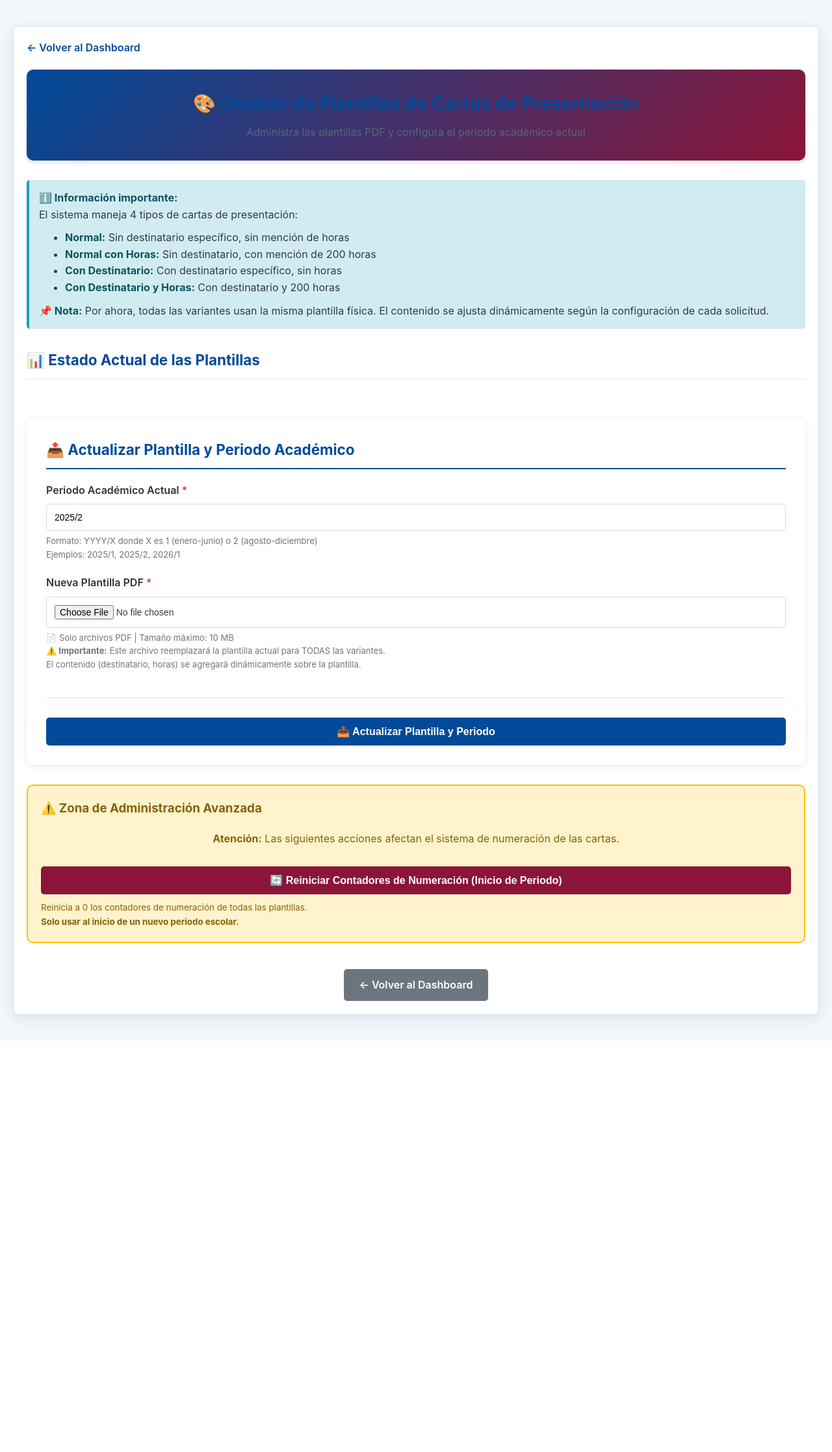
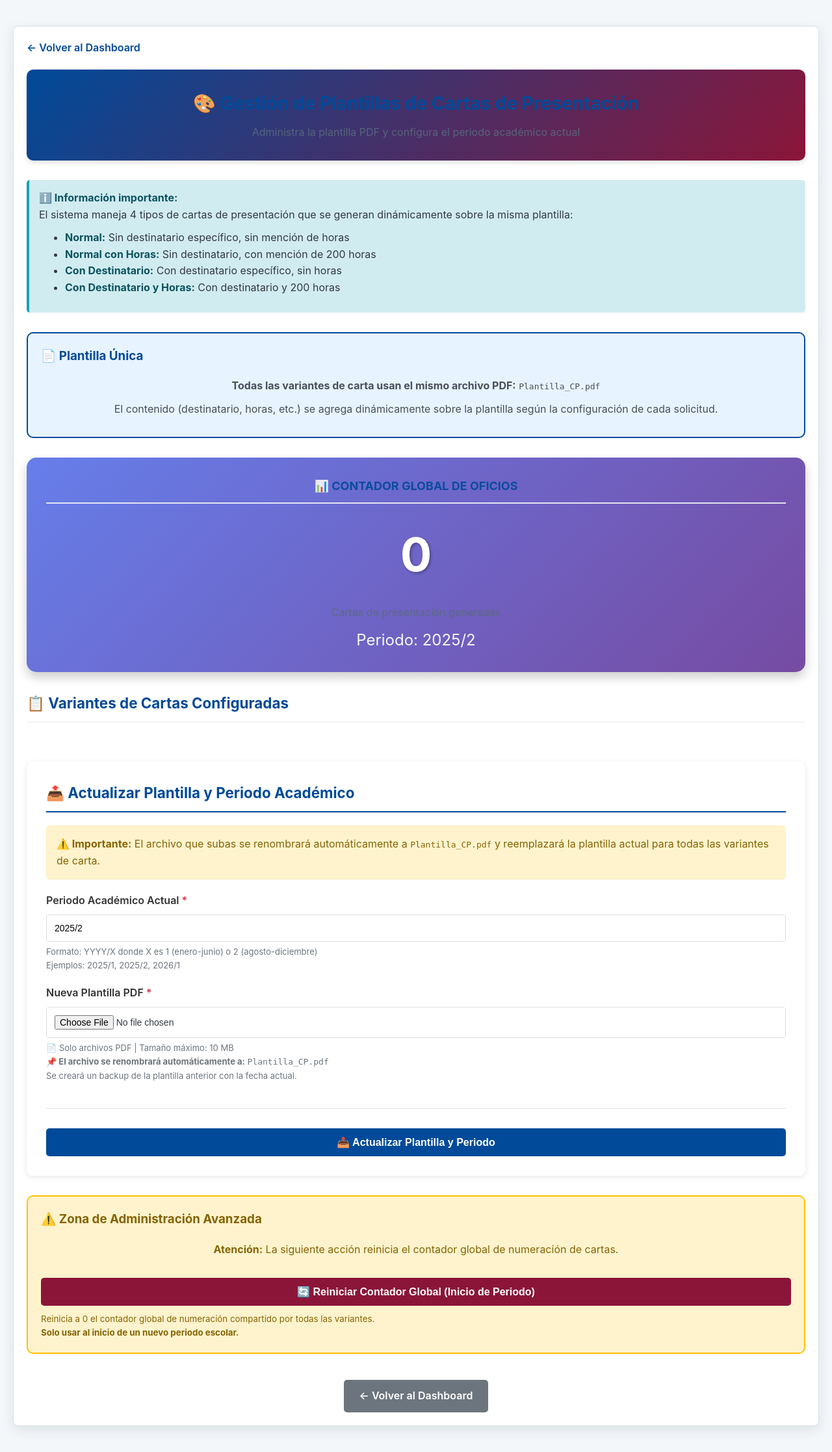
Before and after one commit to CaldoTWC/SIEP, a PHP site: the page made by src/Views/upis/manage_templates.php in a window 1280 px wide. Shown: the whole page at 65% size. Before the commit the page ends 1581 px from the top, so only its background shows below. Run offline with PHP 8.4, Linux system fonts and the light colour scheme; the template is opened without the code that fills it, so the values that code supplies are empty; the visitor is signed in with stand-in values (Sample User, id 1).

Commit message:
Cambio al templates

```diff
--- a/public/index.php
+++ b/public/index.php
@@ -223,14 +223,20 @@ switch ($action) {
 
     // Gestión de plantillas (UPIS)
     case 'manageTemplates':
+        require_once(__DIR__ . '/../src/Controllers/UpisController.php');
+        $upisController = new UpisController();
         $upisController->manageTemplates();
         break;
 
     case 'uploadTemplate':
+        require_once(__DIR__ . '/../src/Controllers/UpisController.php');
+        $upisController = new UpisController();
         $upisController->uploadTemplate();
         break;
 
     case 'resetLetterCounters':
+        require_once(__DIR__ . '/../src/Controllers/UpisController.php');
+        $upisController = new UpisController();
         $upisController->resetLetterCounters();
         break;
 
--- a/src/Views/upis/manage_templates.php
+++ b/src/Views/upis/manage_templates.php
@@ -1,6 +1,7 @@
 <?php
 // Archivo: src/Views/upis/manage_templates.php
 // Vista para gestionar plantillas de cartas de presentación
+// VERSIÓN 2.0: Contador global unificado
 
 require_once(__DIR__ . '/../../Lib/Session.php');
 $session = new Session();
@@ -51,6 +52,35 @@ $session->guard(['upis', 'admin']);
 
         .info-box strong {
             color: #0c5460;
+        }
+
+        .global-counter-card {
+            background: linear-gradient(135deg, #667eea 0%, #764ba2 100%);
+            color: white;
+            padding: 30px;
+            border-radius: 15px;
+            text-align: center;
+            margin-bottom: 30px;
+            box-shadow: 0 8px 16px rgba(0,0,0,0.2);
+        }
+
+        .global-counter-card h2 {
+            margin: 0 0 10px 0;
+            font-size: 18px;
+            opacity: 0.9;
+        }
+
+        .global-counter-card .counter-number {
+            font-size: 72px;
+            font-weight: bold;
+            margin: 20px 0;
+            text-shadow: 2px 2px 4px rgba(0,0,0,0.3);
+        }
+
+        .global-counter-card .period {
+            font-size: 24px;
+            opacity: 0.95;
+            margin-top: 10px;
         }
 
         .templates-grid {
@@ -154,13 +184,6 @@ $session->guard(['upis', 'admin']);
             font-size: 13px;
         }
 
-        .file-input-wrapper {
-            position: relative;
-            overflow: hidden;
-            display: inline-block;
-            width: 100%;
-        }
-
         .btn {
             padding: 12px 24px;
             border: none;
@@ -257,6 +280,19 @@ $session->guard(['upis', 'admin']);
             color: #856404;
             margin-top: 0;
         }
+
+        .same-template-notice {
+            background: #e7f3ff;
+            border: 2px solid #004a99;
+            padding: 20px;
+            border-radius: 10px;
+            margin-bottom: 30px;
+        }
+
+        .same-template-notice h3 {
+            color: #004a99;
+            margin-top: 0;
+        }
     </style>
 </head>
 <body>
@@ -265,7 +301,7 @@ $session->guard(['upis', 'admin']);
 
         <div class="page-header">
             <h1>🎨 Gestión de Plantillas de Cartas de Presentación</h1>
-            <p>Administra las plantillas PDF y configura el periodo académico actual</p>
+            <p>Administra la plantilla PDF y configura el periodo académico actual</p>
         </div>
 
         <?php if (isset($_GET['status'])): ?>
@@ -283,7 +319,7 @@ $session->guard(['upis', 'admin']);
                 </div>
             <?php elseif ($_GET['status'] === 'counters_reset'): ?>
                 <div class="alert alert-success">
-                    ✅ <strong>¡Contadores reiniciados!</strong> Todos los contadores de numeración han sido reiniciados a 0.
+                    ✅ <strong>¡Contador reiniciado!</strong> El contador global de numeración ha sido reiniciado a 0.
                 </div>
             <?php elseif ($_GET['status'] === 'invalid_file'): ?>
                 <div class="alert alert-error">
@@ -298,18 +334,42 @@ $session->guard(['upis', 'admin']);
 
         <div class="info-box">
             <strong>ℹ️ Información importante:</strong><br>
-            El sistema maneja 4 tipos de cartas de presentación:
+            El sistema maneja 4 tipos de cartas de presentación que se generan dinámicamente sobre la misma plantilla:
             <ul style="margin: 10px 0;">
                 <li><strong>Normal:</strong> Sin destinatario específico, sin mención de horas</li>
                 <li><strong>Normal con Horas:</strong> Sin destinatario, con mención de 200 horas</li>
                 <li><strong>Con Destinatario:</strong> Con destinatario específico, sin horas</li>
                 <li><strong>Con Destinatario y Horas:</strong> Con destinatario y 200 horas</li>
             </ul>
-            <strong>📌 Nota:</strong> Por ahora, todas las variantes usan la misma plantilla física. El contenido se ajusta dinámicamente según la configuración de cada solicitud.
         </div>
 
-        <!-- Estado actual de las plantillas -->
-        <h2 style="color: #004a99; margin-bottom: 20px;">📊 Estado Actual de las Plantillas</h2>
+        <div class="same-template-notice">
+            <h3>📄 Plantilla Única</h3>
+            <p style="margin: 10px 0; color: #495057;">
+                <strong>Todas las variantes de carta usan el mismo archivo PDF:</strong> <code>Plantilla_CP.pdf</code>
+            </p>
+            <p style="margin: 10px 0; color: #495057;">
+                El contenido (destinatario, horas, etc.) se agrega dinámicamente sobre la plantilla según la configuración de cada solicitud.
+            </p>
+        </div>
+
+        <!-- Contador Global -->
+        <?php
+        $global_counter = isset($templates[0]['global_letter_counter']) ? $templates[0]['global_letter_counter'] : 0;
+        $current_period = isset($templates[0]['academic_period']) ? $templates[0]['academic_period'] : '2025/2';
+        ?>
+
+        <div class="global-counter-card">
+            <h2>📊 CONTADOR GLOBAL DE OFICIOS</h2>
+            <div class="counter-number"><?= $global_counter ?></div>
+            <p style="margin: 0; font-size: 16px; opacity: 0.9;">
+                Cartas de presentación generadas
+            </p>
+            <div class="period">Periodo: <?= htmlspecialchars($current_period) ?></div>
+        </div>
+
+        <!-- Estado de las 4 variantes -->
+        <h2 style="color: #004a99; margin-bottom: 20px;">📋 Variantes de Cartas Configuradas</h2>
 
         <div class="templates-grid">
             <?php foreach ($templates as $template): ?>
@@ -317,15 +377,11 @@ $session->guard(['upis', 'admin']);
                     <h3><?= htmlspecialchars($template['template_name']) ?></h3>
 
                     <div class="template-info">
-                        <strong>Tipo:</strong> <?= htmlspecialchars($template['template_type']) ?>
+                        <strong>Código:</strong> <code><?= htmlspecialchars($template['template_type']) ?></code>
                     </div>
 
                     <div class="template-info">
                         <strong>Periodo:</strong> <?= htmlspecialchars($template['academic_period']) ?>
-                    </div>
-
-                    <div class="template-info">
-                        <strong>Cartas generadas:</strong> <?= $template['current_letter_number'] ?>
                     </div>
 
                     <div class="template-info">
@@ -345,7 +401,7 @@ $session->guard(['upis', 'admin']);
                     </div>
 
                     <?php if ($template['updated_at']): ?>
-                        <div class="template-info" style="font-size: 12px; margin-top: 10px;">
+                        <div class="template-info" style="font-size: 12px; margin-top: 10px; padding-top: 10px; border-top: 1px solid #dee2e6;">
                             <strong>Última actualización:</strong><br>
                             <?= date('d/m/Y H:i', strtotime($template['updated_at'])) ?>
                         </div>
@@ -357,6 +413,10 @@ $session->guard(['upis', 'admin']);
         <!-- Formulario para actualizar plantilla -->
         <div class="update-form">
             <h2>📤 Actualizar Plantilla y Periodo Académico</h2>
+
+            <div class="alert alert-warning" style="margin-bottom: 20px;">
+                <strong>⚠️ Importante:</strong> El archivo que subas se renombrará automáticamente a <code>Plantilla_CP.pdf</code> y reemplazará la plantilla actual para todas las variantes de carta.
+            </div>
 
             <form method="POST" action="/SIEP/public/index.php?action=uploadTemplate" enctype="multipart/form-data" id="uploadForm">
 
@@ -370,7 +430,7 @@ $session->guard(['upis', 'admin']);
                         name="academic_period"
                         placeholder="Ej: 2025/2"
                         pattern="\d{4}/[12]"
-                        value="<?= htmlspecialchars($templates[0]['academic_period'] ?? '2025/2') ?>"
+                        value="<?= htmlspecialchars($current_period) ?>"
                         required
                     >
                     <small>
@@ -392,8 +452,8 @@ $session->guard(['upis', 'admin']);
                     >
                     <small>
                         📄 Solo archivos PDF | Tamaño máximo: 10 MB<br>
-                        <strong>⚠️ Importante:</strong> Este archivo reemplazará la plantilla actual para TODAS las variantes.<br>
-                        El contenido (destinatario, horas) se agregará dinámicamente sobre la plantilla.
+                        <strong>📌 El archivo se renombrará automáticamente a:</strong> <code>Plantilla_CP.pdf</code><br>
+                        Se creará un backup de la plantilla anterior con la fecha actual.
                     </small>
                 </div>
 
@@ -409,17 +469,17 @@ $session->guard(['upis', 'admin']);
         <div class="reset-section">
             <h3>⚠️ Zona de Administración Avanzada</h3>
             <p style="color: #856404; margin-bottom: 20px;">
-                <strong>Atención:</strong> Las siguientes acciones afectan el sistema de numeración de las cartas.
+                <strong>Atención:</strong> La siguiente acción reinicia el contador global de numeración de cartas.
             </p>
 
             <form method="POST" action="/SIEP/public/index.php?action=resetLetterCounters"
-                  onsubmit="return confirm('⚠️ ¿Estás seguro de reiniciar TODOS los contadores de numeración? Esta acción no se puede deshacer.\n\nSolo hazlo al inicio de un nuevo periodo académico.');"
+                  onsubmit="return confirm('⚠️ ¿Estás seguro de reiniciar el contador global de numeración?\n\nEl contador actual es: <?= $global_counter ?>\n\nSe reiniciará a 0 y la próxima carta será No. 01-<?= $current_period ?>\n\nEsta acción no se puede deshacer.\n\n✅ Solo hazlo al inicio de un nuevo periodo académico.');"
                   style="margin-top: 15px;">
                 <button type="submit" class="btn btn-danger btn-block">
-                    🔄 Reiniciar Contadores de Numeración (Inicio de Periodo)
+                    🔄 Reiniciar Contador Global (Inicio de Periodo)
                 </button>
                 <small style="display: block; margin-top: 10px; color: #856404;">
-                    Reinicia a 0 los contadores de numeración de todas las plantillas.<br>
+                    Reinicia a 0 el contador global de numeración compartido por todas las variantes.<br>
                     <strong>Solo usar al inicio de un nuevo periodo escolar.</strong>
                 </small>
             </form>
@@ -450,10 +510,11 @@ $session->guard(['upis', 'admin']);
                     return;
                 }
 
-                // Mostrar confirmación
+                // Mostrar info del archivo
                 const fileName = file.name;
                 const fileSize = (file.size / 1024).toFixed(2);
                 console.log(`✅ Archivo seleccionado: ${fileName} (${fileSize} KB)`);
+                console.log('⚠️ Se renombrará a: Plantilla_CP.pdf');
             }
         });
 
@@ -482,12 +543,24 @@ $session->guard(['upis', 'admin']);
             const confirmed = confirm(
                 `¿Confirmas actualizar la plantilla?\n\n` +
                 `Nuevo periodo: ${period}\n` +
-                `Archivo: ${file.name}\n` +
+                `Archivo original: ${file.name}\n` +
+                `Se renombrará a: Plantilla_CP.pdf\n` +
                 `Tamaño: ${(file.size / 1024).toFixed(2)} KB\n\n` +
-                `Esta plantilla se usará para todas las cartas de presentación.`
+                `⚠️ La plantilla actual se respaldará automáticamente.\n\n` +
+                `Esta plantilla se usará para TODAS las cartas de presentación.`
             );
 
-            return confirmed;
+            if (!confirmed) {
+                e.preventDefault();
+                return false;
+            }
+
+            // Deshabilitar botón para evitar doble envío
+            const submitBtn = e.target.querySelector('button[type="submit"]');
+            submitBtn.disabled = true;
+            submitBtn.textContent = '⏳ Subiendo plantilla...';
+
+            return true;
         });
     </script>
 </body>
```
Also changed, not shown: src/Controllers/UpisController.php (+10 -4 lines), src/Models/LetterTemplate.php (+28 -20 lines). Lines whose indentation alone changed are shown as unchanged.
